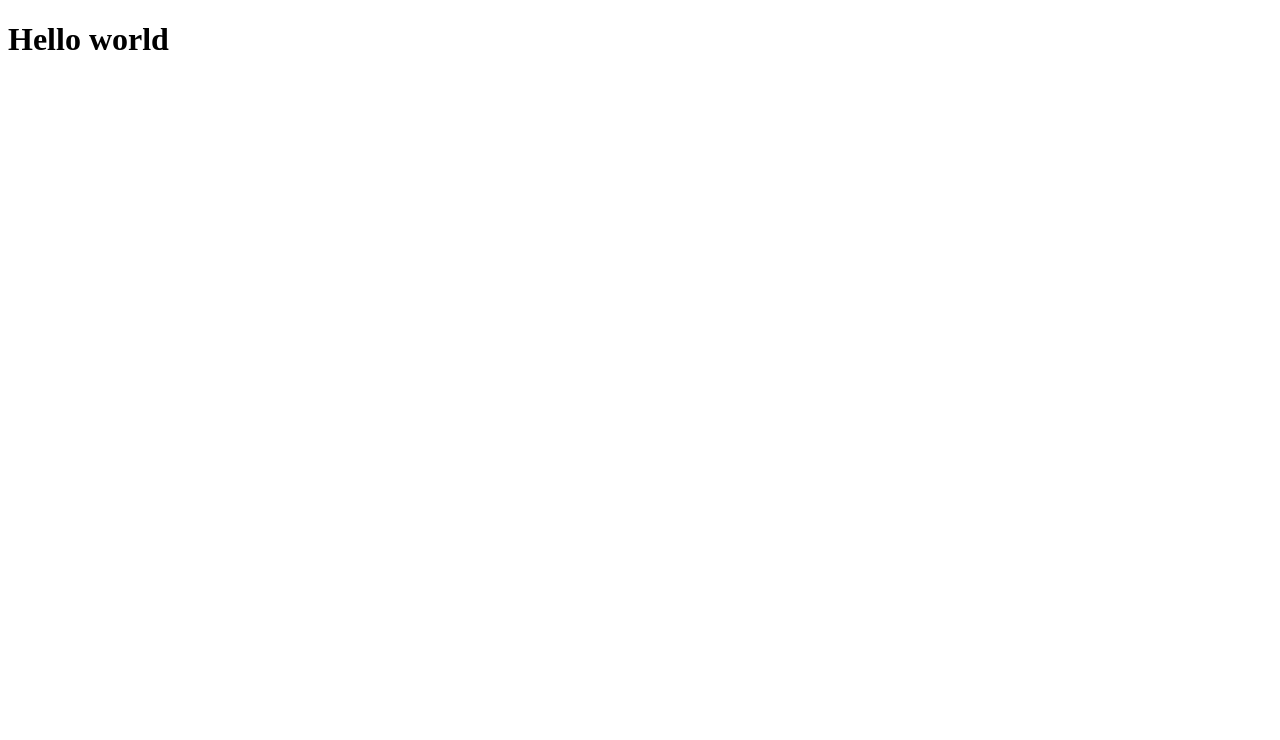
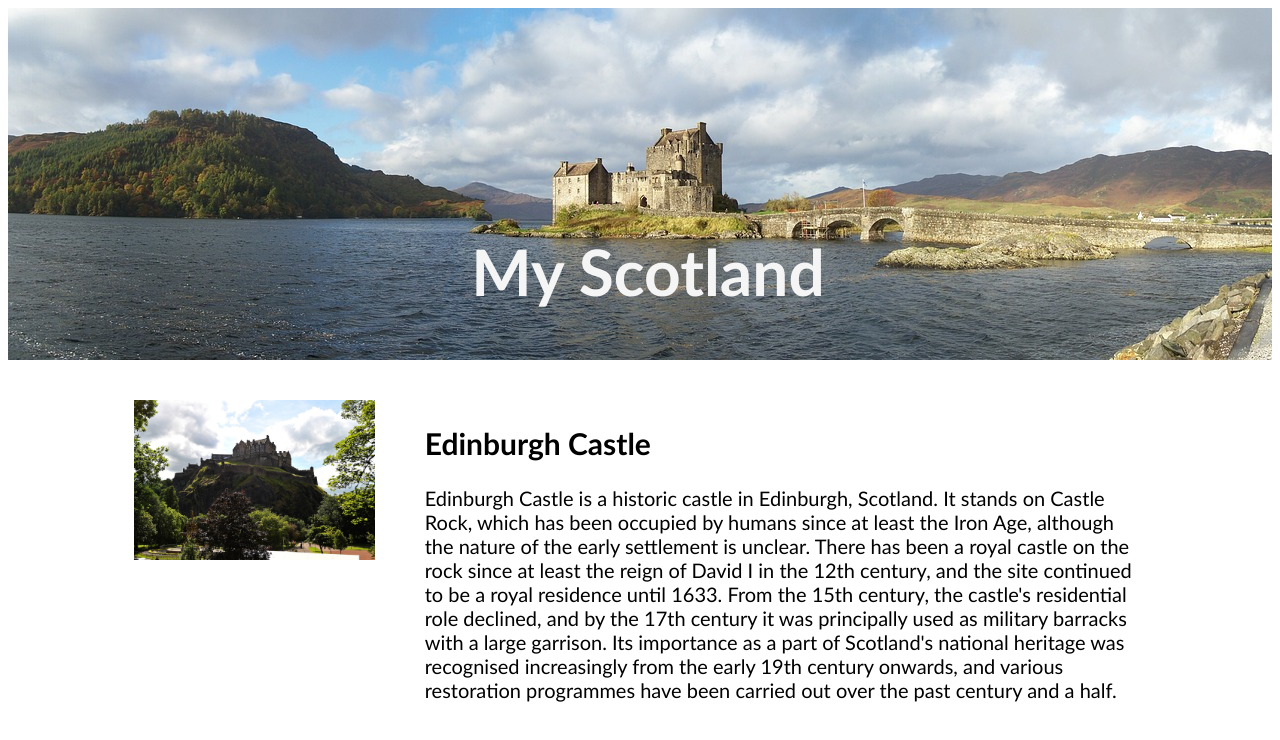
Before and after one commit to schildkroten/scotland-website, a plain HTML site: page index.html in a window 1280 px wide. Drawn offline with Linux system fonts and the light colour scheme.

Commit message:
two column added

```diff
--- a/index.html
+++ b/index.html
@@ -7,6 +7,20 @@
     <title>Document</title>
   </head>
   <body>
-    <h1>Hello world</h1>
+    <section class="hero-image">
+      <h1 class="hero-text">
+        My Scotland
+      </h1>
+    </section>
+    <section class="two-column">
+      <div class="image">
+        <img src="./images/edinburgh-castle-959083_1280.jpg" alt="edinburgh castle">
+      </div>
+      <div class="info">
+        <h1>Edinburgh Castle</h1>
+        <p>Edinburgh Castle is a historic castle in Edinburgh, Scotland. It stands on Castle Rock, which has been occupied by humans since at least the Iron Age, although the nature of the early settlement is unclear. There has been a royal castle on the rock since at least the reign of David I in the 12th century, and the site continued to be a royal residence until 1633. From the 15th century, the castle's residential role declined, and by the 17th century it was principally used as military barracks with a large garrison. Its importance as a part of Scotland's national heritage was recognised increasingly from the early 19th century onwards, and various restoration programmes have been carried out over the past century and a half.
+        </p>
+      </div>
+    </section>
   </body>
 </html>
--- a/style.css
+++ b/style.css
@@ -1,3 +1,37 @@
-body {
-  background-color: white;
+* {
+  font-family: 'Trebuchet MS';
 }
+
+img {
+  width: 100%;
+}
+
+.hero-image {
+  background-image: url("./images/scotland-1987599_1280.jpg");
+  height: 352px;
+  background-position: center;
+  background-repeat: no-repeat;
+  background-size: cover;
+}
+
+.hero-text {
+  color: whitesmoke;
+  position: absolute;
+  text-align: center;
+  top: 180px;
+  width: 100%;
+  font-size: 4rem;
+}
+
+.two-column {
+  display: grid;
+  grid-template-columns: 1fr 3fr;
+  gap: 50px;
+  width: 80%;
+  margin: auto;
+  margin-top: 40px;
+}
+
+.info {
+  font-size: 1.25em;
+}
```
